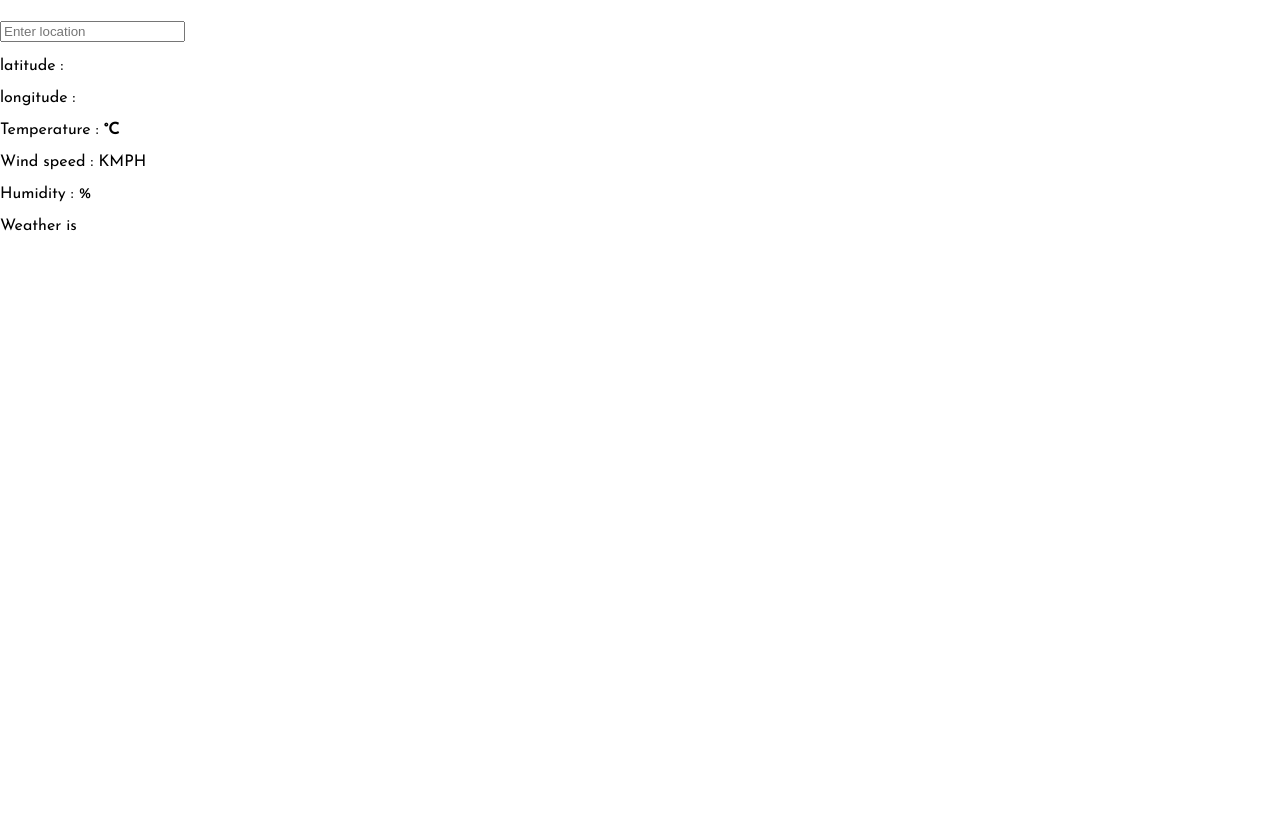
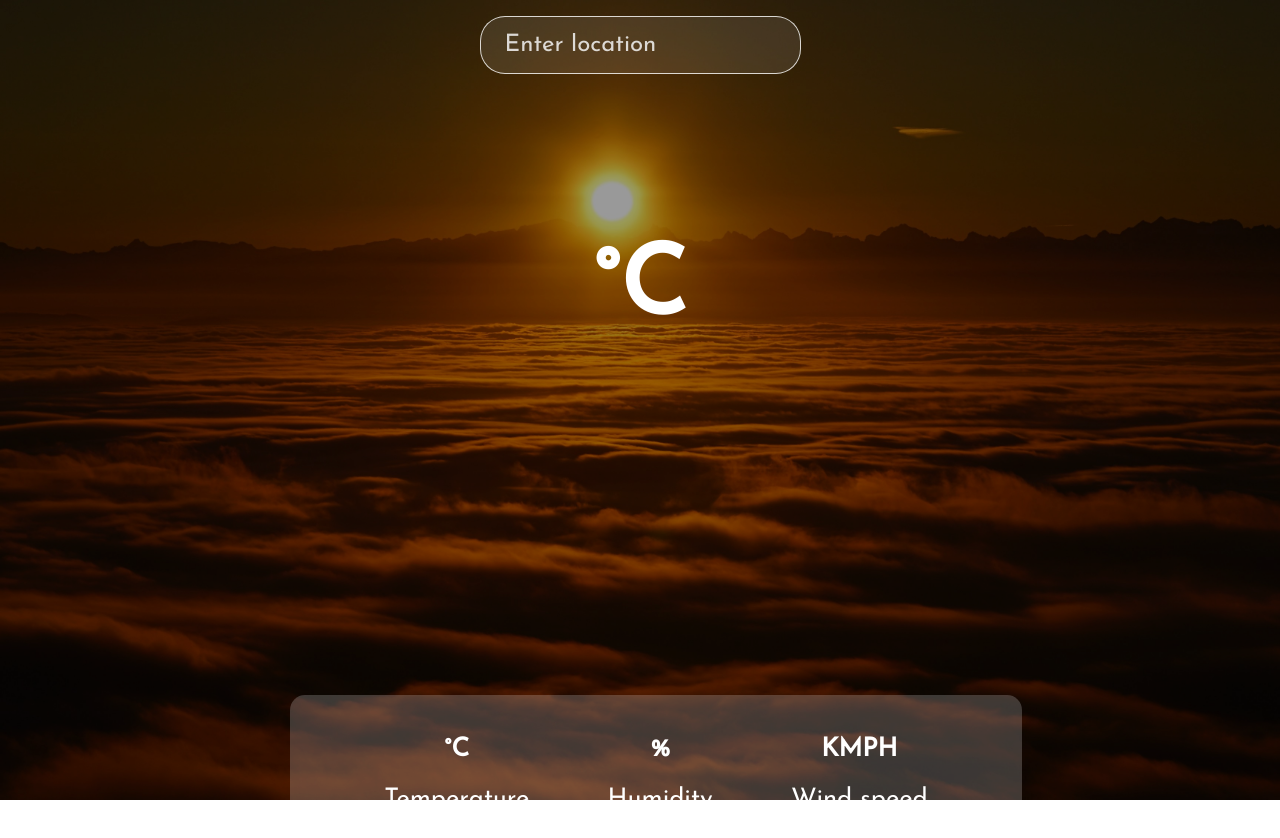
Before and after one commit to itsmefaishal/Weather_App, a React (Create React App) app: page / in a window 1280 px wide. Shown: the top 838 px of the page. Before the commit the page ends 800 px from the top, so only its background shows below. Built offline with nearby package versions, Linux system fonts and the light colour scheme; no server answers; the HTML template or start-up script is replaced by a standard one.

Commit message:
3rd commit (1st complete)

```diff
--- a/src/App.js
+++ b/src/App.js
@@ -2,11 +2,6 @@ import React, { useState, useEffect } from 'react';
 import axios from 'axios';
 
 const API_KEY = process.env.REACT_APP_API_KEY;
-// const API_KEY = "cedc1849fd96dc9382fbb08416721020";
-
-// url = 'https://api.openweathermap.org/data/2.5/weather?lat=44.34&lon=10.99&appid=apikey'
-// http://api.openweathermap.org/geo/1.0/direct?q=delhi&limit={limit}&appid=apikey'
-
 
 function App() {
   const [lat,setLat] = useState(null);
@@ -14,7 +9,6 @@ function App() {
   const [temp,setTemp] = useState("");
   const [humidity, setHumidity] = useState('');
   const [speed,setSpeed] = useState('');
-  const [weather, setWeather] = useState('');
   const [weatherDescription, setWeatherDescription] = useState('');
   const [location,setLocation] = useState('');
 
@@ -37,10 +31,9 @@ function App() {
       const url = `https://api.openweathermap.org/data/2.5/weather?&units=metric&lat=${lat}&lon=${lon}&appid=${API_KEY}`;
       axios.get(url).then(response => response.data)
       .then(data => {
-      setTemp(data.main.temp)
+      setTemp(data.main.temp.toFixed(0))
       setHumidity(data.main.humidity)
       setSpeed(data.wind.speed)
-      setWeather(data.weather[0].main)
       setWeatherDescription(data.weather[0].description)
     })
     }
@@ -56,21 +49,43 @@ function App() {
 
 
   return (
+
     <div className="App">
-      <h1 placeholder='location'>{location}</h1>
+      <div className="search">
         <input
         value={location}
         onChange={event => setLocation(event.target.value)}
         onKeyPress={searchLocation}
         placeholder='Enter location'
         type="text" />
-      <p>latitude : {lat}</p>
-      <p>longitude : {lon}</p>
-      <p>Temperature : <b>{temp} °C</b></p>
-      <p>Wind speed : {speed} KMPH</p>
-      <p>Humidity : {humidity}%</p>
-      <p>Weather is {weather}</p>
-      <p><i>{weatherDescription}</i></p>
+      </div>
+      <div className="container">
+        <div className="top">
+          <div className="location">
+            <p>{location}</p>
+            <div className="temp">
+              <h1>{temp}°C</h1>
+            </div>
+            <div className="description">
+              <p>{weatherDescription}</p>
+            </div>
+          </div>
+        </div>
+        <div className="bottom">
+          <div className="feels">
+            <p className='bold'>{temp}°C</p>
+            <p>Temperature</p>
+          </div>
+          <div className="humidity">
+            <p className='bold'>{humidity}%</p>
+            <p>Humidity</p>
+          </div>
+          <div className="wind">
+            <p className='bold'>{speed} KMPH</p>
+            <p>Wind speed</p>
+          </div>
+        </div>
+      </div>
     </div>
   );
 }
--- a/src/index.css
+++ b/src/index.css
@@ -1,7 +1,102 @@
 @import url('https://fonts.googleapis.com/css2?family=Josefin+Sans&display=swap');
 
 body {
+  box-sizing: border-box;
   margin: 0;
+  font-family: 'Josefin Sans', sans-serif;
+}
+title {
   font-family: 'Josefin Sans', sans-serif;
 
 }
+::placeholder{
+  font-family: 'Josefin Sans', sans-serif;
+  color: #f8f8f8d5;
+}
+
+p {
+  font-size: 1.6rem;
+  text-align: center;
+}
+h1 {
+  font-size: 6rem;
+}
+
+.App {
+  width: 100%;
+  height: 100vh;
+  position: relative;
+  background-color: rgba(0,0,0,0.4);
+  color: white;
+}
+
+.App::before {
+  content: '';
+  background: url('./assets/sunset.jpg') no-repeat center center/cover ;
+  position: absolute;
+  width: 100%;
+  height: 100vh;
+  top: 0;
+  left: 0;
+  z-index: -1;
+}
+
+.container {
+  max-width: 700px;
+  height: 700px;
+  margin: auto;
+  padding: 0 1rem;
+  position: relative;
+  top: 10%;
+  display: flex;
+  justify-content: space-between;
+  flex-direction: column;
+
+}
+
+.App .top {
+  width: 100%;
+  margin: .5rem auto;
+  display: flex;
+  flex-direction: column;
+  justify-content: center;
+  align-items: center;
+}
+
+.App .description {
+  position: relative;
+  /* right: ; */
+
+}
+
+.App .bottom {
+  display: flex;
+  justify-content: space-evenly;
+  text-align: center;
+  width: 100%;
+  margin: 1rem auto;
+  padding : 1rem;
+  border-radius: 15px;
+  background-color: rgba(255,255,255,0.2);
+
+}
+
+.bold {
+  font-weight: 700;
+}
+
+.App .search {
+  text-align: center;
+  padding: 1rem;
+  /* height: 10vh; */
+}
+
+.App input {
+  padding: 1rem 1.5rem;
+  font-size: 1.5rem;
+  font-family: 'Josefin Sans', sans-serif;
+  border-radius: 25px;
+  border: 1px solid rgba(255,255,255,0.8);
+  background: rgba(255,255,255,0.1);
+  color: white;
+}
```
Lines whose indentation alone changed are shown as unchanged.
